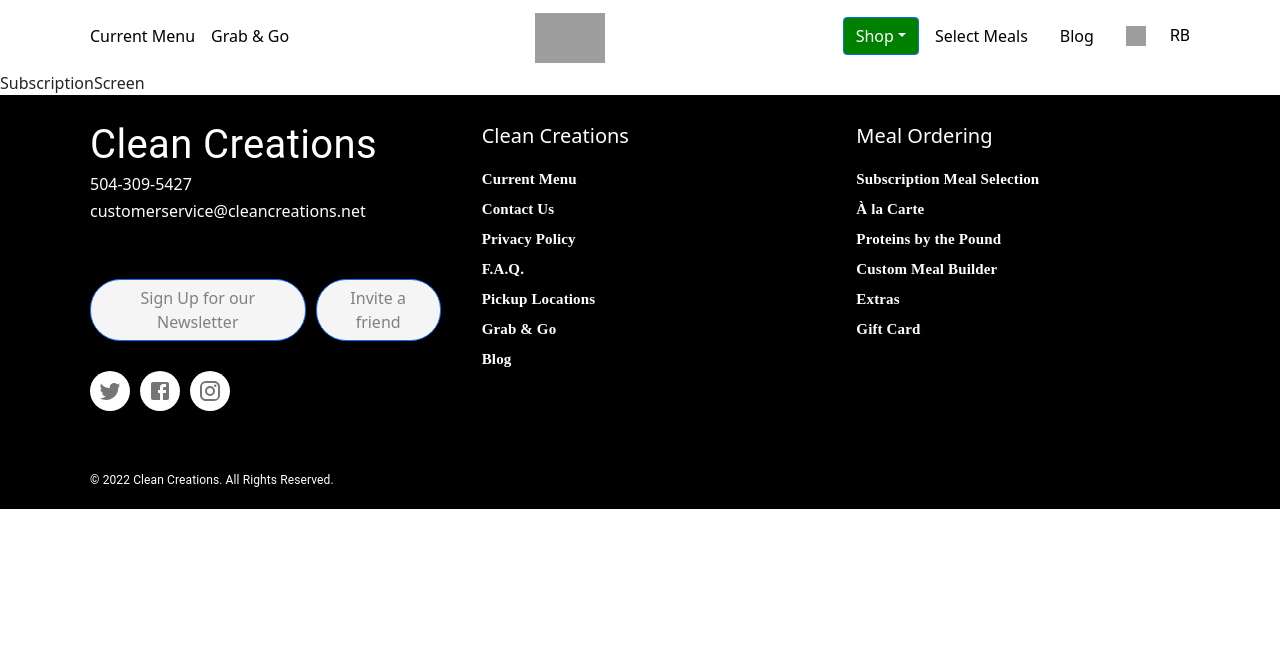
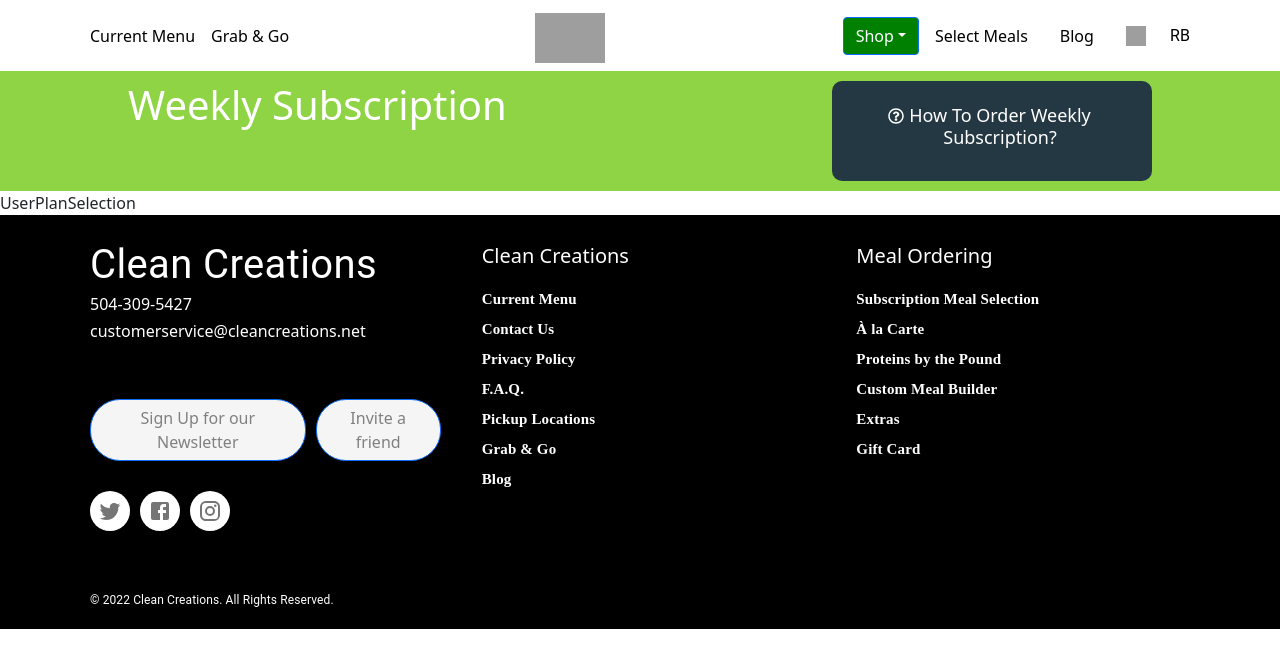
Before and after one commit to innzz/Clean-Creation, a Next.js app in the folder clean-creation/: page /subscription in a window 1280 px wide. Shown: the top 668 px of the page. Built offline with nearby package versions, Linux system fonts and the light colour scheme; grey boxes are pictures that could not be loaded.

Commit message:
Created Secondary Navbar

```diff
--- /dev/null
+++ b/clean-creation/components/SecondaryNav.jsx
@@ -0,0 +1,25 @@
+import React from 'react';
+import styles from '../styles/SecondaryNav.module.css';
+import {FaRegQuestionCircle}  from 'react-icons/fa';
+
+function SecondaryNav() {
+  return (
+    <div className={styles.container}>
+        <div className={styles.innerContainer}>
+            <div className={styles.heading}>
+                <h1>Weekly Subscription</h1>
+            </div>
+            <div className={styles.button}>
+                <div className={styles.buttonText}>
+                <div className={styles.icon}>
+                    <FaRegQuestionCircle />
+                </div>
+                <h2>How To Order Weekly Subscription?</h2>
+                </div>
+            </div>
+        </div>
+    </div>
+  )
+}
+
+export default SecondaryNav
--- /dev/null
+++ b/clean-creation/components/Subscription/UserPlanSelection.jsx
@@ -0,0 +1,9 @@
+import React from 'react'
+
+function UserPlanSelection() {
+  return (
+    <div>UserPlanSelection</div>
+  )
+}
+
+export default UserPlanSelection
--- a/clean-creation/package.json
+++ b/clean-creation/package.json
@@ -18,7 +18,8 @@
     "next": "12.1.6",
     "react": "18.1.0",
     "react-bootstrap": "^2.4.0",
-    "react-dom": "18.1.0"
+    "react-dom": "18.1.0",
+    "react-icons": "^4.4.0"
   },
   "devDependencies": {
     "autoprefixer": "10.4.5",
--- a/clean-creation/pages/subscription.jsx
+++ b/clean-creation/pages/subscription.jsx
@@ -1,7 +1,12 @@
 import React from "react";
+import SecondaryNav from "../components/SecondaryNav";
+import UserPlanSelection from "../components/Subscription/UserPlanSelection";
 
 const SubscriptionScreen = () => {
-  return <div>SubscriptionScreen</div>;
+  return (<div>
+            <SecondaryNav />
+            <UserPlanSelection />
+        </div>);
 };
 
 export default SubscriptionScreen;
--- /dev/null
+++ b/clean-creation/styles/SecondaryNav.module.css
@@ -0,0 +1,47 @@
+.container {
+    width: 100%;
+    display: flex;
+    justify-content: center;
+    background-color: #8ed444;
+    color: #fff;
+}
+
+.innerContainer {
+    width: 80%;
+    display: flex;
+    justify-content: space-between;
+}
+
+.innerContainer > .heading {
+    padding-top: 10px;
+}
+
+.button {
+    display: flex;
+    justify-content: center;
+    align-items: center;
+    background-color: #243843;
+    margin: 10px 0;
+    width: 40vh;
+    height: 9vh;
+    padding: 50px 0;
+    border-radius: 10px;
+}
+.buttonText {
+    display: flex;
+    justify-content: center;
+    align-items: center;
+    width: 65%;
+    font-stretch :wider;
+}
+
+.buttonText > .icon{
+    padding-bottom: 30px;
+}
+
+.buttonText > h2 {
+    text-align: center;
+    font-size: 18px;
+    font-weight: 300;
+    font-stretch: expanded;
+}
```
Also changed, not shown: clean-creation/components/Subscription/MealSelection.jsx (deleted), clean-creation/components/Subscription/RandomMeal.jsx (deleted), 2 other files (tests, documents, lock files or other folders).
